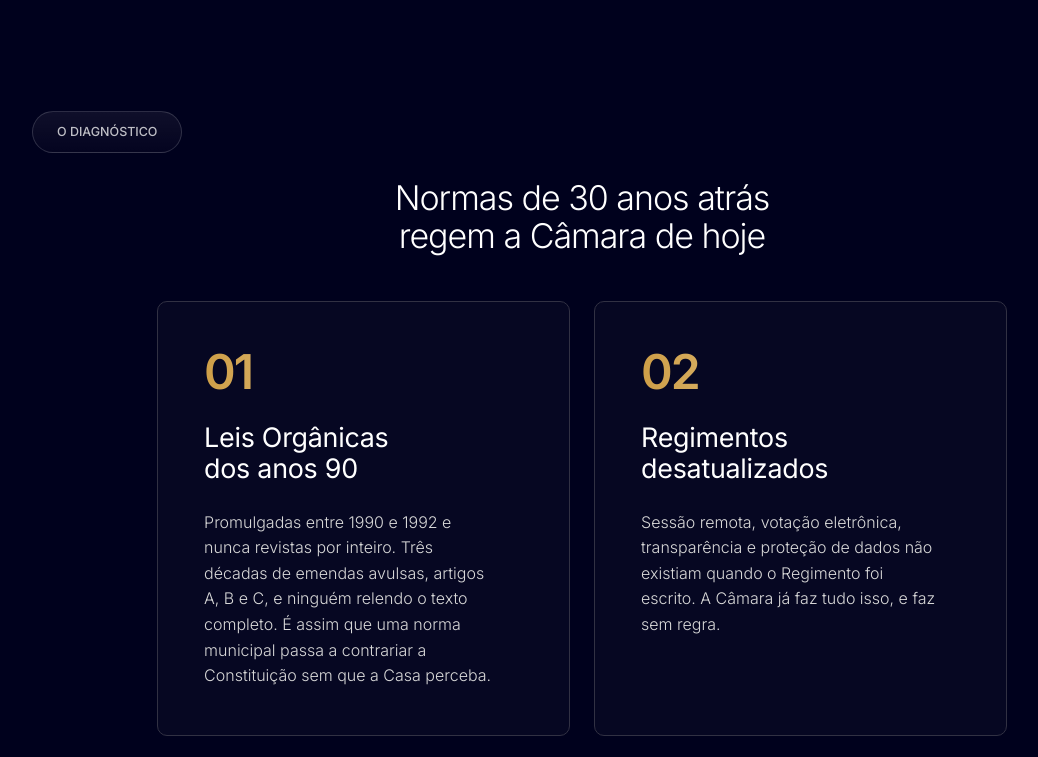
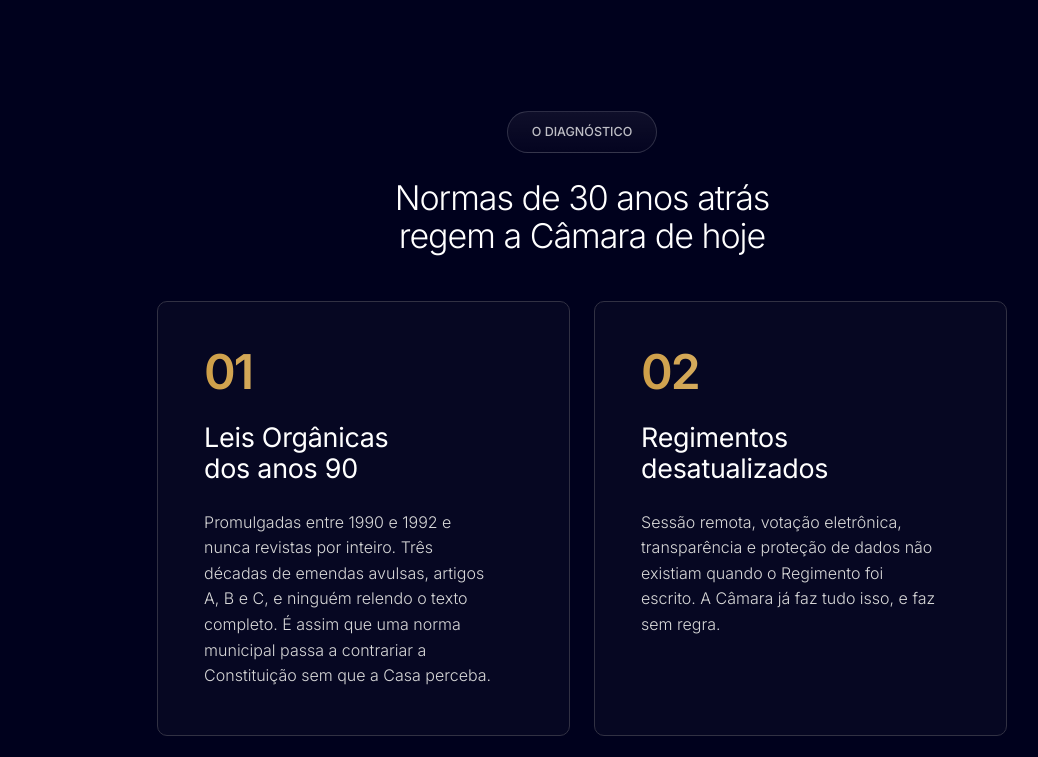
Before and after one commit to Jef1N/Normatiza-o-360, a plain HTML site: page index.html in a window 1280 px wide. Shown: the part 833-1590 px from the top of the page, without its empty margins (58-1096 px from the left). Drawn offline with nearby package versions, Linux system fonts and the light colour scheme.

Commit message:
Eyebrows: alinhamento coerente com a seção (centro/esquerda)
Volta o pill a inline-flex, que segue o text-align do container: centralizado
nas seções centradas e à esquerda nas alinhadas à esquerda.

Co-Authored-By: Claude Opus 4.8 <noreply@anthropic.com>
Claude-Session: https://claude.ai/code/session_019MBYwDzD3818YRrwkkGH1B

```diff
--- a/styles.css
+++ b/styles.css
@@ -73,7 +73,7 @@ button{font-family:inherit}
 .sec-title.dark{color:var(--ink)}
 .sec-title-sm{font-weight:300;font-size:clamp(23px,2.6vw,30px);line-height:1.15;letter-spacing:-.02em;color:var(--ink)}
 /* ---------- Eyebrow (sobretítulo em pill) ---------- */
-.eyebrow{display:flex;width:fit-content;max-width:100%;margin-right:auto;align-items:center;gap:8px;padding:12px 24px;border-radius:999px;
+.eyebrow{display:inline-flex;max-width:100%;align-items:center;gap:8px;padding:12px 24px;border-radius:999px;
   border:1px solid rgba(255,255,255,.16);
   background:linear-gradient(180deg,rgba(255,255,255,.06),rgba(255,255,255,.015));
   font-size:12.5px;font-weight:500;letter-spacing:0;text-transform:uppercase;line-height:1.25;
```
